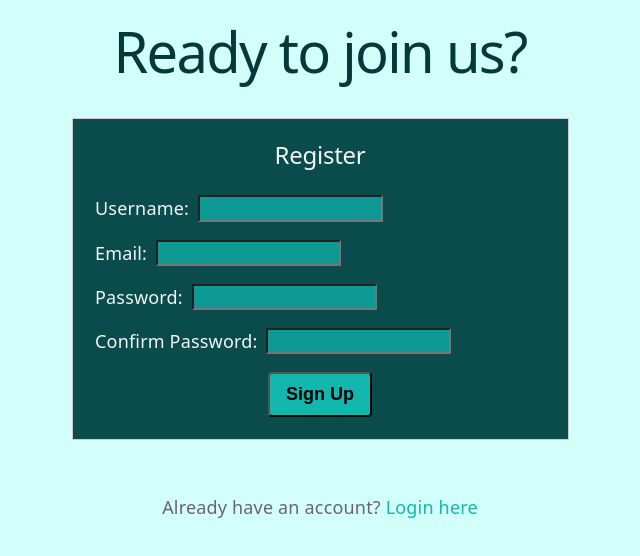
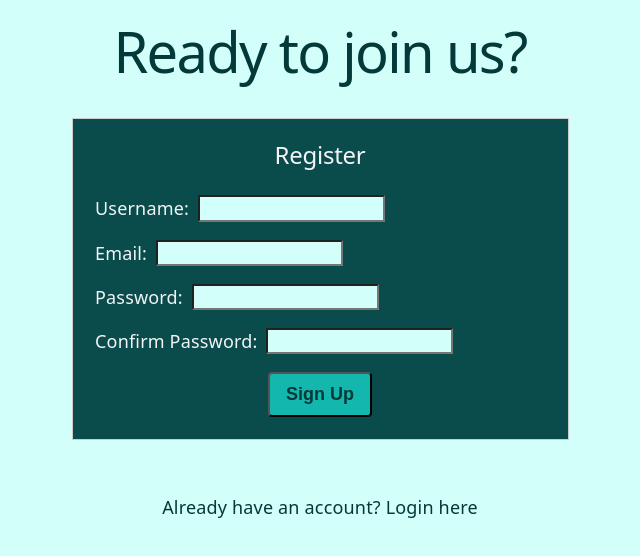
Before and after one commit to libertywolfgirl/pantry-manager, a React (Vite) app in the folder frontend/: page /register in a window 1280 px wide. Shown: the top 556 px of the page, without its empty margins (320-960 px from the left). Built offline with nearby package versions, Linux system fonts and the light colour scheme.

Commit message:
adjusting colors

```diff
--- a/frontend/src/features/auth/components/RegisterForm.tsx
+++ b/frontend/src/features/auth/components/RegisterForm.tsx
@@ -66,10 +66,11 @@ const RegisterForm = () => {
       {/* eslint-disable-next-line @typescript-eslint/no-misused-promises */}
       <form onSubmit={onSubmit}>
         <div className={styles["form-group"]}>
-          <label>Username:</label>
+          <label htmlFor="username">Username:</label>
           <input
             type="text"
             name="username"
+            id="username"
             value={username}
             onChange={onChange}
             required
@@ -79,10 +80,11 @@ const RegisterForm = () => {
           )}
         </div>
         <div className={styles["form-group"]}>
-          <label>Email:</label>
+          <label htmlFor="email">Email:</label>
           <input
             type="email"
             name="email"
+            id="email"
             value={email}
             onChange={onChange}
             required
@@ -90,10 +92,11 @@ const RegisterForm = () => {
           {errors.email && <span className="errors">{errors.email[0]}</span>}
         </div>
         <div className={styles["form-group"]}>
-          <label>Password:</label>
+          <label htmlFor="password">Password:</label>
           <input
             type="password"
             name="password"
+            id="password"
             value={password}
             onChange={onChange}
             required
@@ -103,10 +106,11 @@ const RegisterForm = () => {
           )}
         </div>
         <div className={styles["form-group"]}>
-          <label>Confirm Password:</label>
+          <label htmlFor="password">Confirm Password:</label>
           <input
             type="password"
             name="confirm_password"
+            id="confirm_password"
             value={confirm_password}
             onChange={onChange}
             required
--- a/frontend/src/features/dashboard/styles/DashboardPage.module.css
+++ b/frontend/src/features/dashboard/styles/DashboardPage.module.css
@@ -15,7 +15,7 @@
 .tagline {
   font-size: 0.75rem;
   font-weight: 600;
-  color: #cbfbf1;
+  color: var(--text-h);
   text-align: left;
 }
 
@@ -46,9 +46,3 @@
     grid-template-columns: 1fr;
   }
 }
-
-@media (prefers-color-scheme: dark) {
-  .tagline {
-    color: #0f766e;
-  }
-}
--- a/frontend/src/features/dashboard/styles/DescriptionCard.module.css
+++ b/frontend/src/features/dashboard/styles/DescriptionCard.module.css
@@ -49,7 +49,7 @@
   max-width: 48rem;
   font-size: 0.875rem;
   line-height: 1.5rem;
-  color: rgba(6, 78, 59, 0.65);
+  color: #053634;
   text-align: left;
 }
 
--- a/frontend/src/features/dashboard/styles/PantryCard.module.css
+++ b/frontend/src/features/dashboard/styles/PantryCard.module.css
@@ -95,6 +95,7 @@
   line-height: 2.25rem;
   font-weight: 700;
   text-align: left;
+  color: #bbe6e3;
 }
 
 .card-description {
@@ -103,7 +104,7 @@
   max-width: 24rem;
   font-size: 0.875rem;
   line-height: 1.5rem;
-  color: rgba(240, 253, 250, 0.75);
+  color: #ebfffe;
   text-align: left;
 }
 
--- a/frontend/src/styles/PantryPage.module.css
+++ b/frontend/src/features/pantry/styles/PantryPage.module.css
@@ -13,7 +13,7 @@
 .pantry-tagline {
     font-size: 0.875rem;
     font-weight: 600;
-    color: teal;
+    color: #03504c;
     margin-top: 1rem;
 }
 
--- a/frontend/src/features/recipes/styles/RecipeCard.module.css
+++ b/frontend/src/features/recipes/styles/RecipeCard.module.css
@@ -69,6 +69,7 @@
 
 .title h1 {
   font-weight: 800;
+  color: #18d4cb;
 }
 
 .ingredients-container {
@@ -102,7 +103,7 @@
 .ingredients p {
   font-size: 0.75rem;
   font-weight: 600;
-  color: #0d9488;
+  color: #03504c;
 }
 
 .ingredients ol {
--- a/frontend/src/styles/RecipesPage.module.css
+++ b/frontend/src/features/recipes/styles/RecipesPage.module.css
@@ -13,7 +13,7 @@
 .recipe-tagline {
     font-size: 0.875rem;
     font-weight: 600;
-    color: teal;
+    color: #03504c;
     margin-top: 1rem;
 }
 
--- a/frontend/src/index.css
+++ b/frontend/src/index.css
@@ -1,13 +1,12 @@
 :root {
-  --text: #6b6375;
+  --text: #b6f5eb;
   --text-h: #043939;
   --bg: #d2fffa;
+  --bg-h: #134850;
   --border: #e5e4e7;
-  --code-bg: #f4f3ec;
   --accent: #14b7ae;
   --accent-bg: #0f9994;
   --accent-border: #18d4cb;
-  --social-bg: rgba(244, 243, 236, 0.5);
   --shadow:
     rgba(0, 0, 0, 0.1) 0 10px 15px -3px, rgba(0, 0, 0, 0.05) 0 4px 6px -2px;
 
@@ -18,7 +17,7 @@
   font: 18px/145% var(--sans);
   letter-spacing: 0.18px;
   color-scheme: light dark;
-  color: var(--text);
+  color: var(--text-h);
   background: var(--bg);
   font-synthesis: none;
   text-rendering: optimizeLegibility;
@@ -32,21 +31,16 @@
 
 @media (prefers-color-scheme: dark) {
   :root {
-    --text: #9ca3af;
+    --text: #043231;
     --text-h: #bbe6e3;
-    --bg: #021b18;
+    --bg: #083732;
+    --bg-h: #73bdb6;
     --border: #2e303a;
-    --code-bg: #1f2028;
-    --accent: #0c8680;
+    --accent: #03504c;
     --accent-bg: #053634;
     --accent-border: #0a625e;
-    --social-bg: rgba(47, 48, 58, 0.5);
     --shadow:
       rgba(0, 0, 0, 0.4) 0 10px 15px -3px, rgba(0, 0, 0, 0.25) 0 4px 6px -2px;
-  }
-
-  #social .button-icon {
-    filter: invert(1) brightness(2);
   }
 }
 
@@ -94,34 +88,22 @@ p {
 
 a {
   text-decoration: none;
-  color: var(--accent);
-}
-
-code,
-.counter {
-  font-family: var(--mono);
-  display: inline-flex;
-  border-radius: 4px;
   color: var(--text-h);
-}
-
-code {
-  font-size: 15px;
-  line-height: 135%;
-  padding: 4px 8px;
-  background: var(--code-bg);
 }
 
 button {
   padding: 0.5rem 1rem;
   border-radius: 1rem;
   background-color: var(--accent);
+  color: var(--text-h);
   font-weight: 700;
   cursor: pointer;
 }
 
 input {
-  background-color: var(--accent-bg);
+  background-color: var(--bg);
+  color: var(--text-h);
+  font-weight: 600;
 }
 
 .errors {
--- a/frontend/src/pages/PantryPage.tsx
+++ b/frontend/src/pages/PantryPage.tsx
@@ -1,6 +1,6 @@
 import { useState } from "react";
 import PantryList from "../features/pantry/components/PantryList";
-import styles from "../styles/PantryPage.module.css";
+import styles from "../features/pantry/styles/PantryPage.module.css";
 import AddIngredientButton from "../features/pantry/components/AddIngredientButton";
 import type { PantryIngredientType } from "../types/pantryTypes";
 
--- a/frontend/src/pages/RecipesPage.tsx
+++ b/frontend/src/pages/RecipesPage.tsx
@@ -1,7 +1,7 @@
 import { useState } from "react";
 import AddRecipeButton from "../features/recipes/components/AddRecipeButton";
 import RecipeList from "../features/recipes/components/RecipeList";
-import styles from "../styles/RecipesPage.module.css";
+import styles from "../features/recipes/styles/RecipesPage.module.css";
 import type { RecipeType } from "../types/recipesTypes";
 
 const RecipesPage = () => {
--- a/frontend/src/styles/Header.module.css
+++ b/frontend/src/styles/Header.module.css
@@ -4,7 +4,7 @@
   justify-content: space-between;
   border-bottom: 1px solid #21807b;
   padding: 1.25rem 1.5rem;
-  background-color: #66d8cf;
+  background-color: var(--bg-h);
 }
 
 @media (min-width: 640px) {
@@ -50,7 +50,7 @@
   font-weight: 800;
   text-transform: uppercase;
   letter-spacing: 0.2em;
-  color: #115e59;
+  color: var(--text);
 }
 
 .header-right {
```
Also changed, not shown: 1 other file (tests, documents, lock files or other folders).
